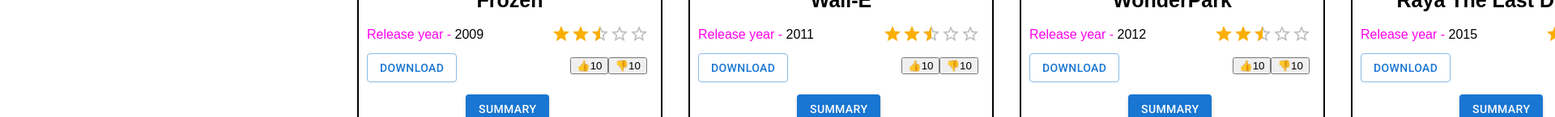
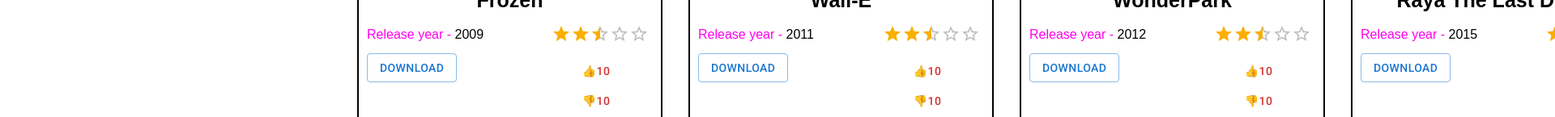
Before and after one commit to Preethidhivakar/sample-project, a React (Create React App) app: page / in a window 1280 px wide. Shown: the part 471-616 px from the top of the page at 81% size, 1920 px wide, since content can reach past the window. Built offline with nearby package versions, Linux system fonts and the light colour scheme.

Commit message:
material

```diff
--- a/src/App.js
+++ b/src/App.js
@@ -183,9 +183,9 @@
   return(
     <div className="like-dislike-buttons">
       <Tooltip open={open} onClose={handleClose} onOpen={handleOpen} title="Like">
-     < button onClick={()=>setLike(like+1)}>👍{like}</button></Tooltip>
+     < Button onClick={()=>setLike(like+1)} color="error">👍{like}</Button></Tooltip>
      <Tooltip open={open} onClose={handleClose} onOpen={handleOpen} title="DisLike">
-     < button onClick={()=>setDislike(dislike-1)}>👎{dislike}</button></Tooltip>
+     < Button onClick={()=>setDislike(dislike-1)} color="error">👎{dislike}</Button></Tooltip>
 
 
     </div>
@@ -376,3 +376,14 @@
 
 
 // //input field
+
+
+// import Button from '@mui/material/Button';
+// export default function ColorButtons() {
+//   return (
+
+//       <Button variant="outlined" color="error">
+//         Error
+//       </Button>
+//   )
+// }
```
